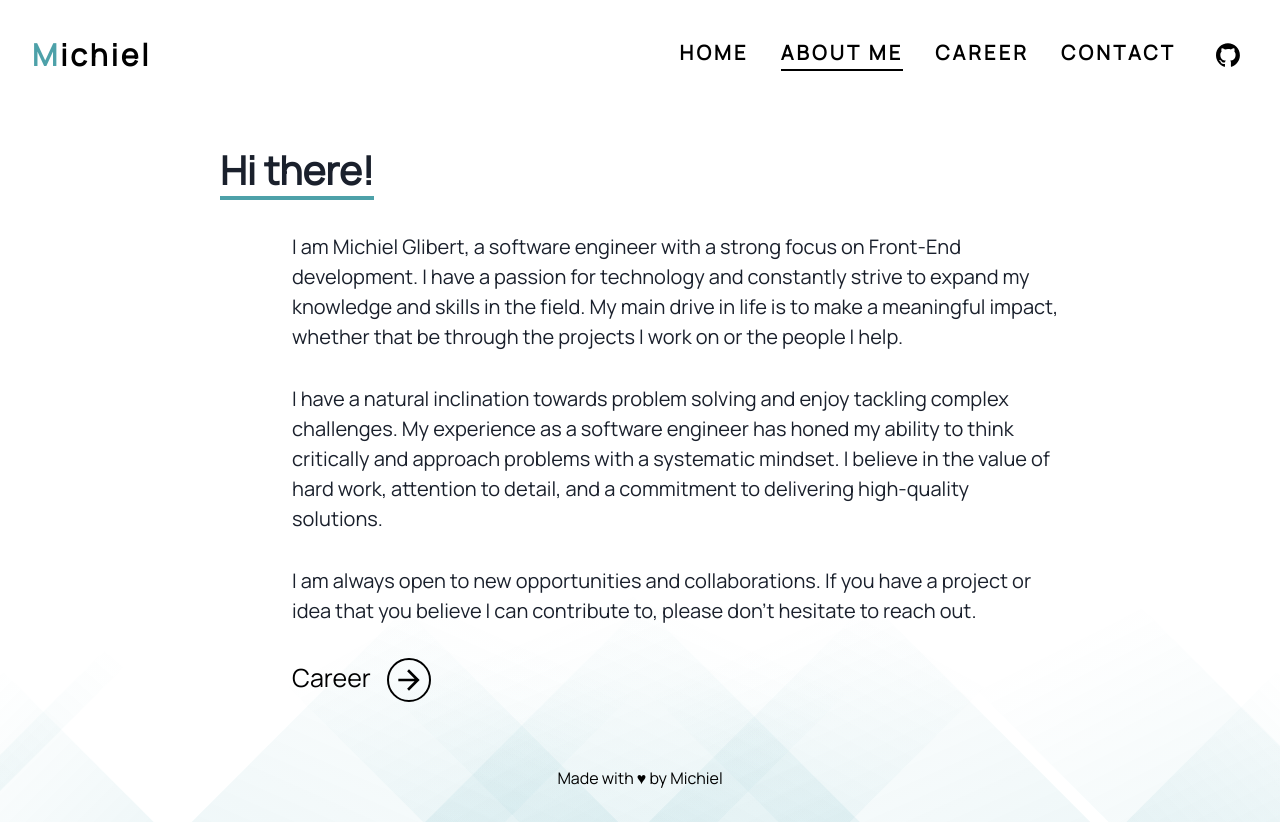
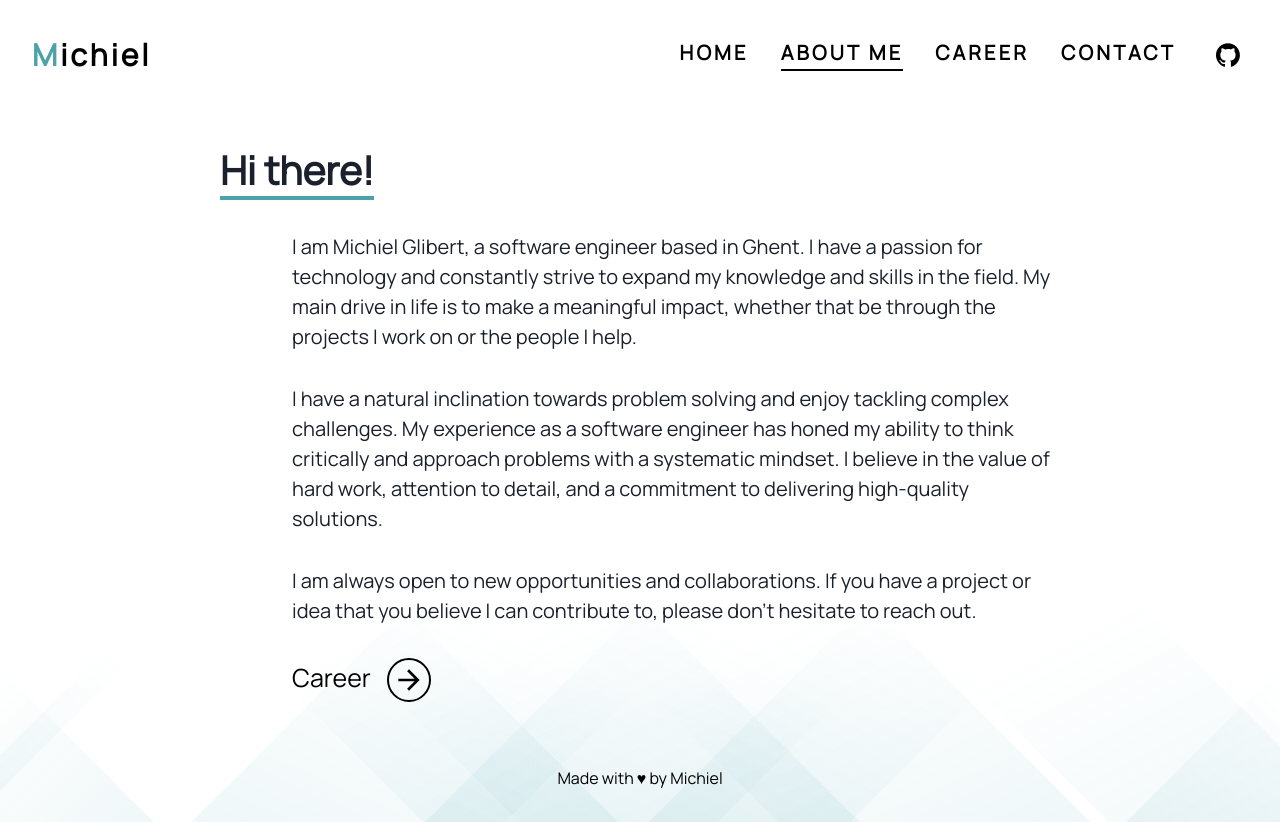
Before and after one commit to michielglibert/michiel.me, a Next.js app: page /about in a window 1280 px wide. Built offline with nearby package versions, Linux system fonts and the light colour scheme.

Commit message:
Made some content changes to reflect my future career better

```diff
--- a/src/components/about/Content.tsx
+++ b/src/components/about/Content.tsx
@@ -5,11 +5,11 @@ const Content: React.FC = () => {
   return (
     <VStack spacing="8" textStyle="large" align="flex-start">
       <Text>
-        I am Michiel Glibert, a software engineer with a strong focus on
-        Front-End development. I have a passion for technology and constantly
-        strive to expand my knowledge and skills in the field. My main drive in
-        life is to make a meaningful impact, whether that be through the
-        projects I work on or the people I help.
+        I am Michiel Glibert, a software engineer based in Ghent. I have a
+        passion for technology and constantly strive to expand my knowledge and
+        skills in the field. My main drive in life is to make a meaningful
+        impact, whether that be through the projects I work on or the people I
+        help.
       </Text>
 
       {/* Commented till replace by image of me */}
--- a/src/components/career/CareerItems.tsx
+++ b/src/components/career/CareerItems.tsx
@@ -21,7 +21,7 @@ const CareerItems: React.FC = ({}) => {
       />
       <CareerItem
         jobTitle="Front-End Developer"
-        jobDescription="Pursuing my professional career by starting in what I liked the most, Front-End development. I started working on a SaaS broker platform (InsurTech). Initially this was working on basic product features, but very quickly I had taken on much more complex projects."
+        jobDescription="Pursuing my professional career by starting in Front-End development. I started working on a SaaS broker platform (InsurTech). Initially this was working on basic product features, but very quickly I had taken on much more complex projects."
         jobTags={["WeGroup", "InsurTech", "Aug 2020 - Aug 2022"]}
         imgSrc="/images/wegroup.png"
         href="https://www.wegroup.be/"
```
Also changed, not shown: src/pages/index.tsx (+1 -6 lines).
